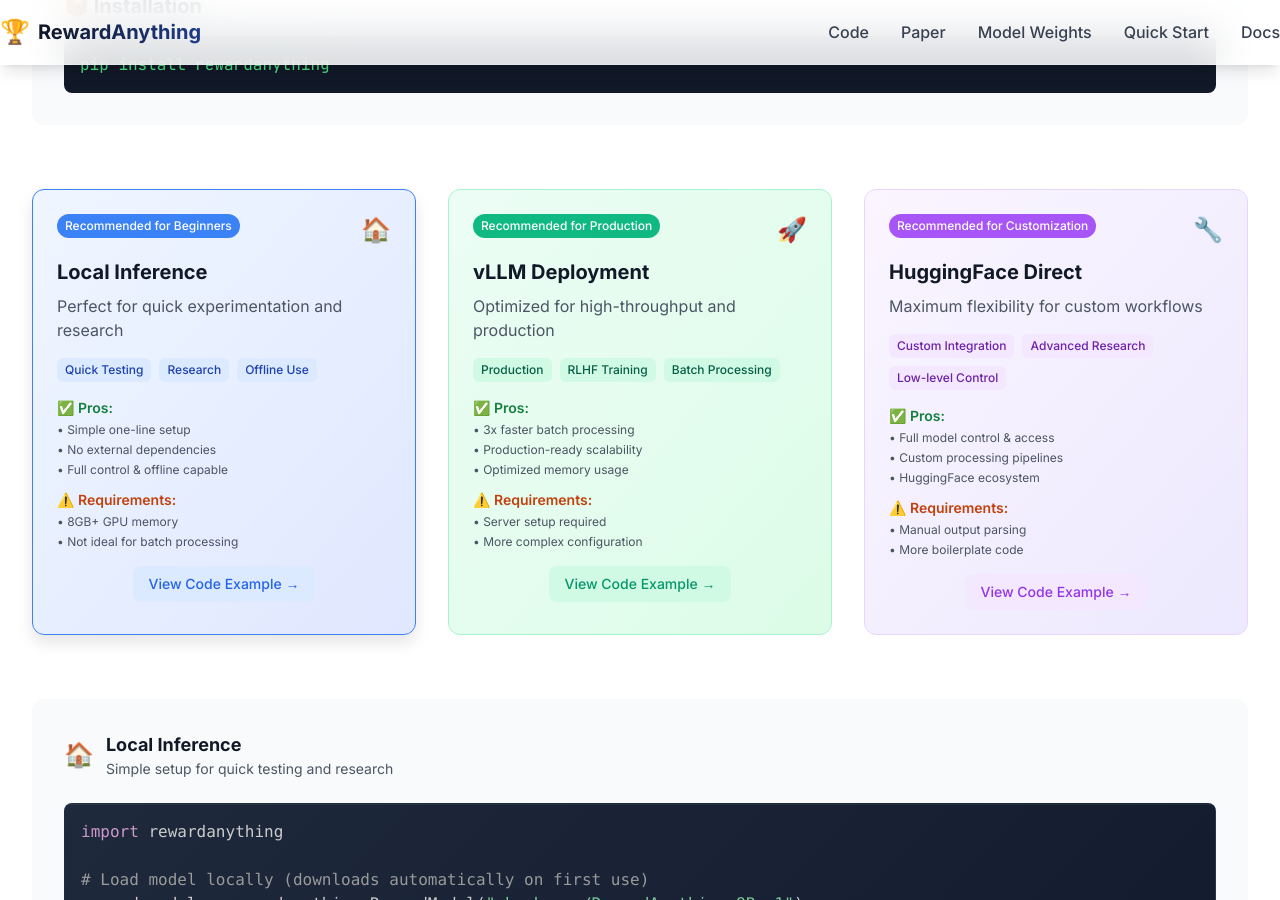
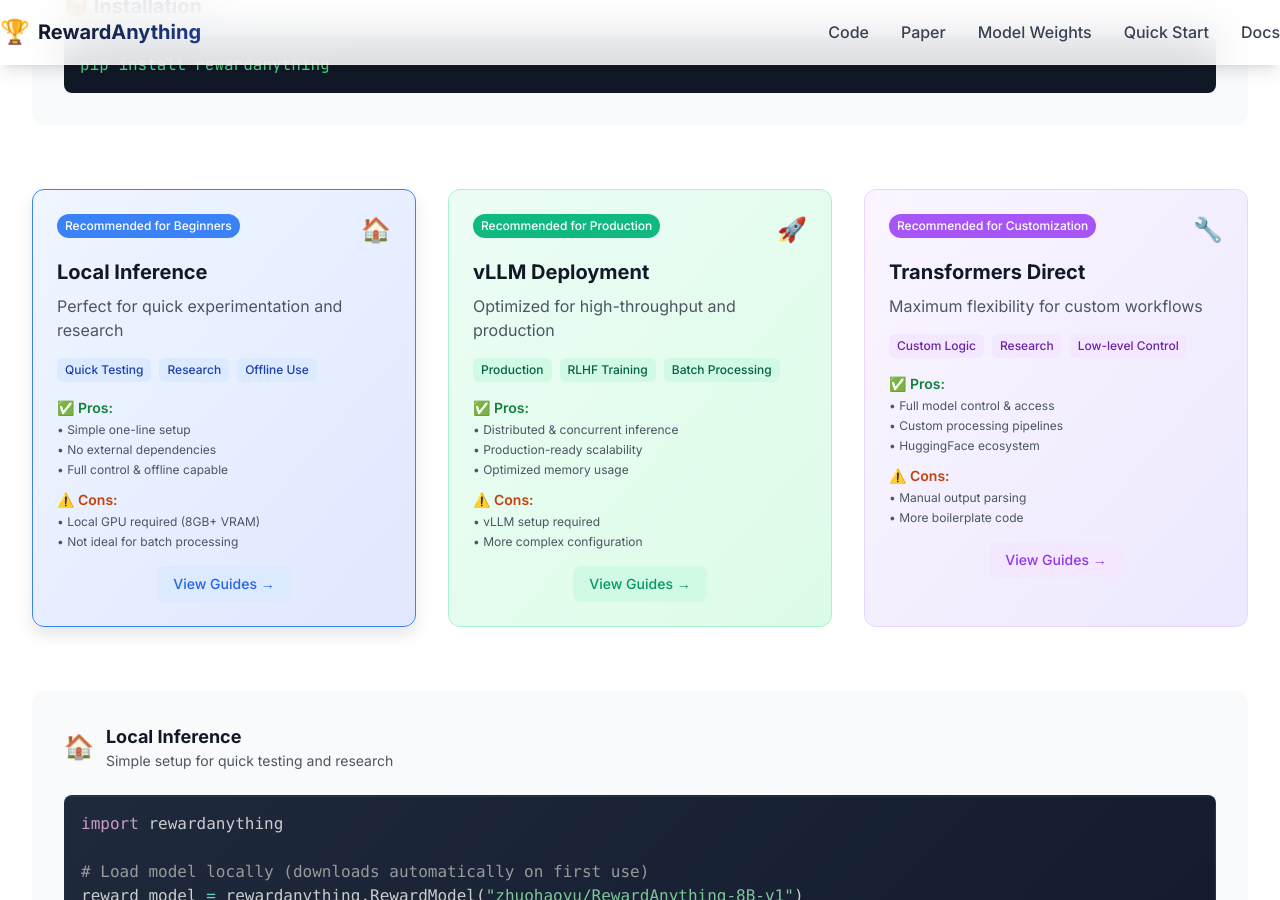
Before and after one commit to zhuohaoyu/RewardAnything, a Jekyll site: the page built from pages/index.html, in a window 1280 px wide and 900 px high, scrolled down 2287 px. Built offline with Jekyll 4.4.1, drawn with Linux system fonts in a browser that asks for light colours; nearby versions of some CDN libraries.

Commit message:
Revise index.html to update terminology and improve clarity in the pros and cons sections for deployment methods. Change "HuggingFace" to "Transformers" in relevant areas and adjust guidance prompts to enhance user navigation.

```diff
--- a/pages/index.html
+++ b/pages/index.html
@@ -215,9 +215,9 @@
                     </div>
 
                     <div>
-                        <div class="text-sm font-semibold text-orange-700 mb-1">⚠️ Requirements:</div>
+                        <div class="text-sm font-semibold text-orange-700 mb-1">⚠️ Cons:</div>
                         <ul class="text-xs text-gray-600 space-y-1">
-                            <li>• 8GB+ GPU memory</li>
+                            <li>• Local GPU required (8GB+ VRAM)</li>
                             <li>• Not ideal for batch processing</li>
                         </ul>
                     </div>
@@ -225,7 +225,7 @@
 
                 <div class="flex justify-center">
                     <div class="text-blue-600 text-sm font-medium bg-blue-100 px-4 py-2 rounded-lg hover:bg-blue-200 transition-colors cursor-pointer">
-                        View Code Example →
+                        View Guides →
                     </div>
                 </div>
             </div>
@@ -255,16 +255,16 @@
                     <div>
                         <div class="text-sm font-semibold text-green-700 mb-1">✅ Pros:</div>
                         <ul class="text-xs text-gray-600 space-y-1">
-                            <li>• 3x faster batch processing</li>
+                            <li>• Distributed & concurrent inference</li>
                             <li>• Production-ready scalability</li>
                             <li>• Optimized memory usage</li>
                         </ul>
                     </div>
 
                     <div>
-                        <div class="text-sm font-semibold text-orange-700 mb-1">⚠️ Requirements:</div>
+                        <div class="text-sm font-semibold text-orange-700 mb-1">⚠️ Cons:</div>
                         <ul class="text-xs text-gray-600 space-y-1">
-                            <li>• Server setup required</li>
+                            <li>• vLLM setup required</li>
                             <li>• More complex configuration</li>
                         </ul>
                     </div>
@@ -272,12 +272,12 @@
 
                 <div class="flex justify-center">
                     <div class="text-emerald-600 text-sm font-medium bg-emerald-100 px-4 py-2 rounded-lg hover:bg-emerald-200 transition-colors cursor-pointer">
-                        View Code Example →
+                        View Guides →
                     </div>
                 </div>
             </div>
 
-            <!-- Method 3: HuggingFace Direct -->
+            <!-- Method 3: Transformers Direct -->
             <div class="deployment-card purple bg-gradient-to-br from-purple-50 to-violet-100 rounded-xl p-6 border border-purple-200"
                  onclick="selectDeploymentMethod('huggingface')" data-method="huggingface">
                 <!-- Recommended Tag -->
@@ -288,13 +288,13 @@
                     <span class="text-2xl">🔧</span>
                 </div>
 
-                <h3 class="text-xl font-bold text-gray-900 mb-2">HuggingFace Direct</h3>
+                <h3 class="text-xl font-bold text-gray-900 mb-2">Transformers Direct</h3>
                 <p class="text-gray-600 mb-4">Maximum flexibility for custom workflows</p>
 
                 <!-- Use Case Tags -->
                 <div class="flex flex-wrap gap-2 mb-4">
-                    <span class="inline-block bg-purple-100 text-purple-800 text-xs px-2 py-1 rounded-md font-medium">Custom Integration</span>
-                    <span class="inline-block bg-purple-100 text-purple-800 text-xs px-2 py-1 rounded-md font-medium">Advanced Research</span>
+                    <span class="inline-block bg-purple-100 text-purple-800 text-xs px-2 py-1 rounded-md font-medium">Custom Logic</span>
+                    <span class="inline-block bg-purple-100 text-purple-800 text-xs px-2 py-1 rounded-md font-medium">Research</span>
                     <span class="inline-block bg-purple-100 text-purple-800 text-xs px-2 py-1 rounded-md font-medium">Low-level Control</span>
                 </div>
 
@@ -309,7 +309,7 @@
                     </div>
 
                     <div>
-                        <div class="text-sm font-semibold text-orange-700 mb-1">⚠️ Requirements:</div>
+                        <div class="text-sm font-semibold text-orange-700 mb-1">⚠️ Cons:</div>
                         <ul class="text-xs text-gray-600 space-y-1">
                             <li>• Manual output parsing</li>
                             <li>• More boilerplate code</li>
@@ -319,7 +319,7 @@
 
                 <div class="flex justify-center">
                     <div class="text-purple-600 text-sm font-medium bg-purple-100 px-4 py-2 rounded-lg hover:bg-purple-200 transition-colors cursor-pointer">
-                        View Code Example →
+                        View Guides →
                     </div>
                 </div>
             </div>
@@ -428,7 +428,7 @@
                 <div class="flex items-center gap-3 mb-6">
                     <span class="text-2xl">🔧</span>
                     <div>
-                        <h4 class="text-lg font-bold text-gray-900">Direct HuggingFace Integration</h4>
+                        <h4 class="text-lg font-bold text-gray-900">Direct Transformers Integration</h4>
                         <p class="text-sm text-gray-600">Maximum flexibility for custom workflows and advanced use cases</p>
                     </div>
                 </div>
```
